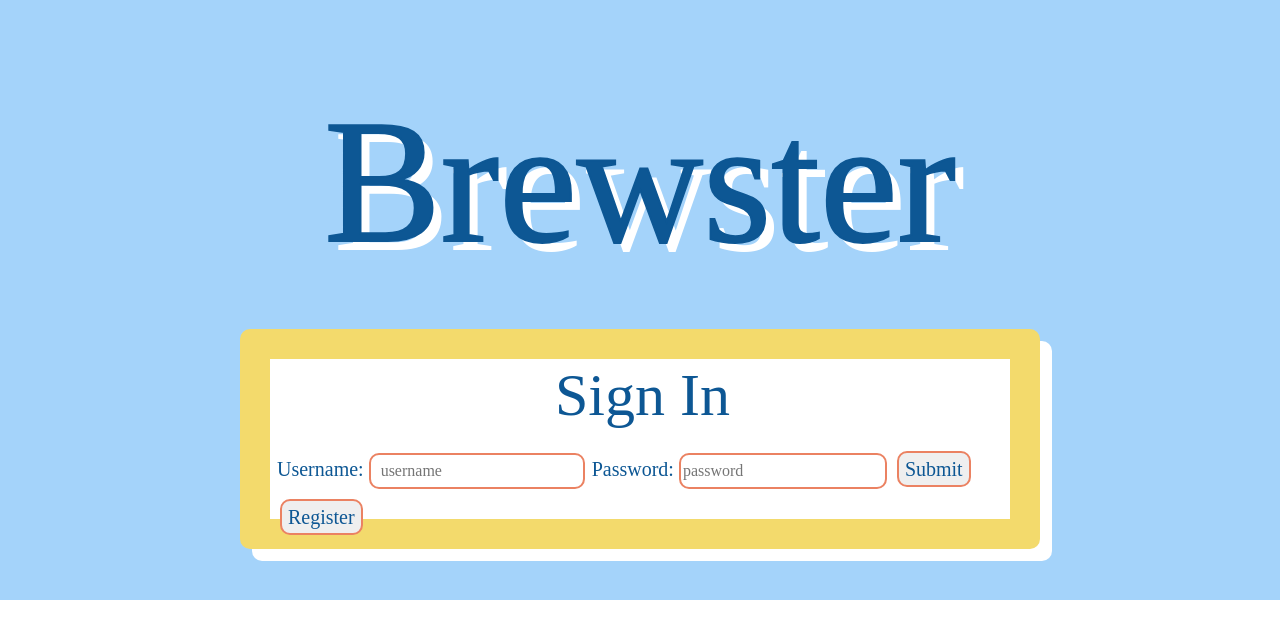
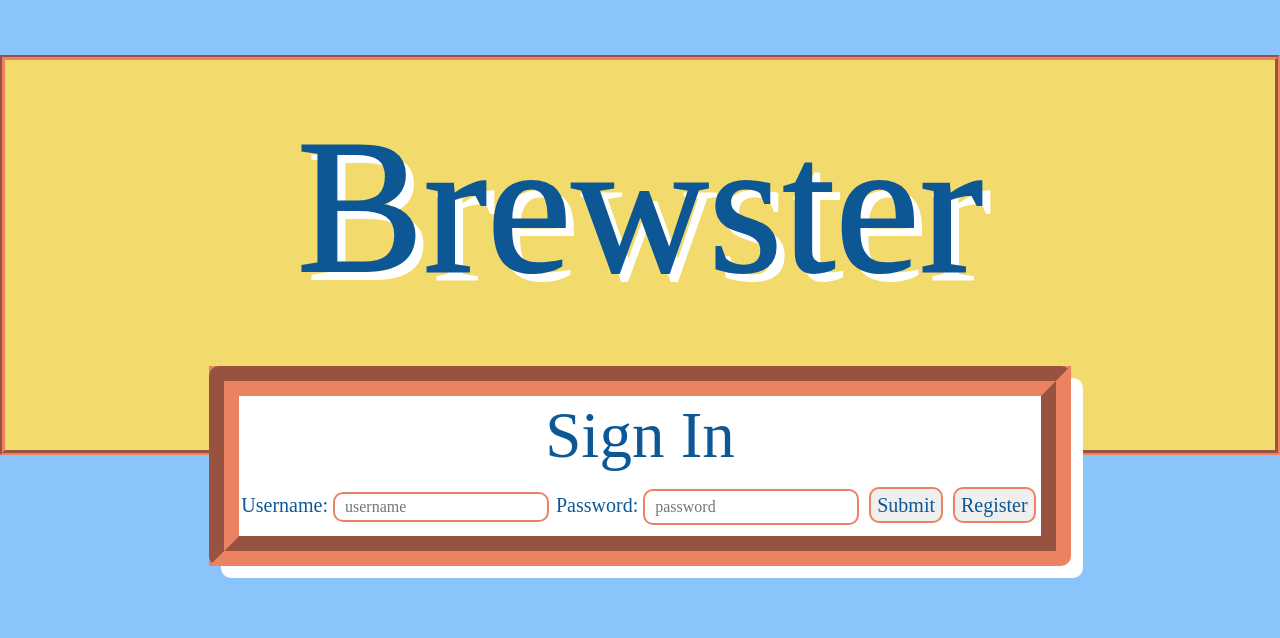
Before and after one commit to brownabs/Brewster, a React app: page / in a window 1280 px wide. Built offline with nearby package versions, Linux system fonts and the light colour scheme; a web font is replaced by a local one.

Commit message:
finished landing page

```diff
--- a/src/components/auth/Login.js
+++ b/src/components/auth/Login.js
@@ -38,10 +38,10 @@ export default class Login extends Component {
 
   render() {
     return (
+      <main>
         <div className="landingPage">
           <p className="pageTitle">Brewster</p>
           <div className="innerLandingPage">
-            <div className="loginFormContainer">
               <form className="loginForm">
                 <h1 className="signIn">Sign In</h1>
                 <label htmlFor="inputUsername" className="inputUser">Username:</label>
@@ -78,7 +78,8 @@ export default class Login extends Component {
               </form>
             </div>
           </div>
-        </div>
+
+        </main>
     );
   }
 }
--- a/src/components/auth/login.css
+++ b/src/components/auth/login.css
@@ -1,33 +1,47 @@
 
 @import url("https://fonts.googleapis.com/css2?family=Roboto&display=swap");
 
+html {
+ width: 100%
+
+}
+main {
+  background-color: rgb(139, 196, 250) ;
+  height: 1000px;
+}
 .landingPage {
-    background-color: rgb(164, 211, 250);
     display: flex;
     justify-content: center;
     flex-direction: column;
     align-items: center;
     height: 600px;
+      position: fixed;
+      top: 55px;
+      left: 0;
+      width: 100%;
+      height: 50%;
+      background-color:  rgb(243, 218, 108);
+      border: 5px rgb(235, 130, 98) solid;
+      border-style: groove;
+      border-radius: 1px;
   }
 
   .innerLandingPage {
-    display: flex;
-    justify-content: center;
-    flex-direction: column;
-    align-items: center;
-    border-radius: 10px;
-    width: 100%
+    /* width: 100%;
+    height: 90%; */
+    background-color:  rgb(235, 130, 98);
   }
 
 .loginForm {
-  border: 30px rgb(243, 218, 108) solid;
+  border: 30px rgb(235, 130, 98) solid;
   background-color: white;
   border-radius: 10px;
-  width: 800px;
-  height: 220px;
-  box-shadow: 12px 12px  white;
-  padding-bottom: 20px;
-  padding-left: 5px;
+  width: 100%;
+  height: 200px;
+  box-shadow: 12px 12px white;
+  border-style: groove;
+  /* padding-bottom: 20px;
+  padding-left:  */
 }
 
 .submit {
@@ -45,6 +59,7 @@
   border-radius: 10px;
   margin: 5px;
   font-family: 'Fredericka the Great', serif;
+  padding-left: 10px;
 }
 
 .username {
@@ -53,7 +68,6 @@
   margin: 5px;
   font-family: 'Fredericka the Great', serif;
   padding-left: 10px;
-  height: 36px;
 }
 
 .inputUser {
@@ -61,17 +75,19 @@
     font-family: 'Fredericka the Great', serif;
     padding-left: 2px;
     color: rgb(13, 87, 148);
-    font-size: 20px
+    font-size: 20px;
 }
 
 .pageTitle {
-  font-size: 175px;
+  font-size: 190px;
   display: flex;
   justify-content: center;
   font-family: 'Fredericka the Great', serif;
   color: rgb(13, 87, 148);
   text-shadow: 9px 9px white;
   -webkit-text-stroke-width: 2px;
+  padding-top: 40px;
+  margin-top: 80px
 }
 
 .signIn {
@@ -79,6 +95,5 @@
     justify-content: center;
     font-family: 'Fredericka the Great', serif;
     color: rgb(13, 87, 148);
-    font-size: 60px;
-    padding-bottom: 7px;
+    font-size: 65px;
 }
```
